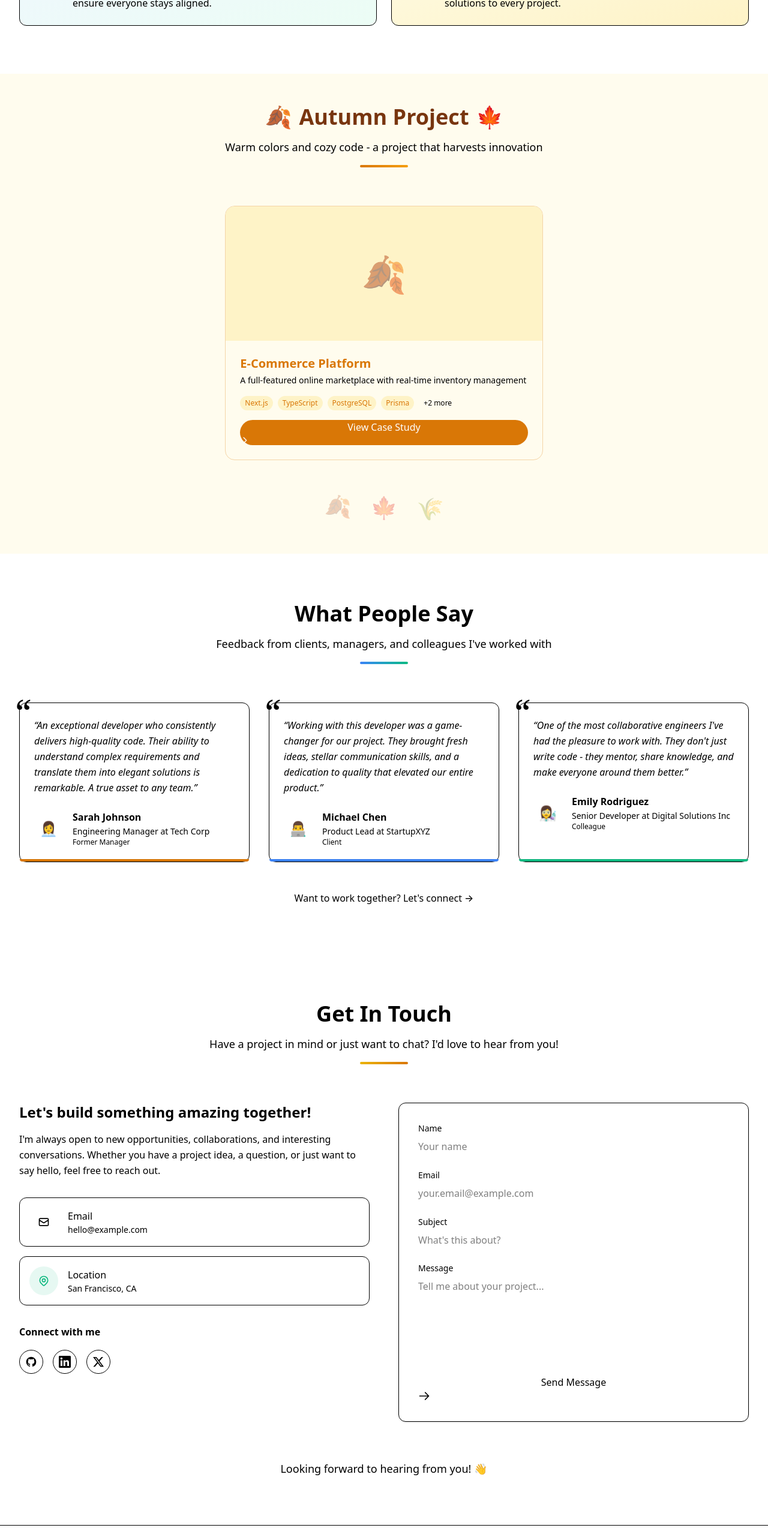
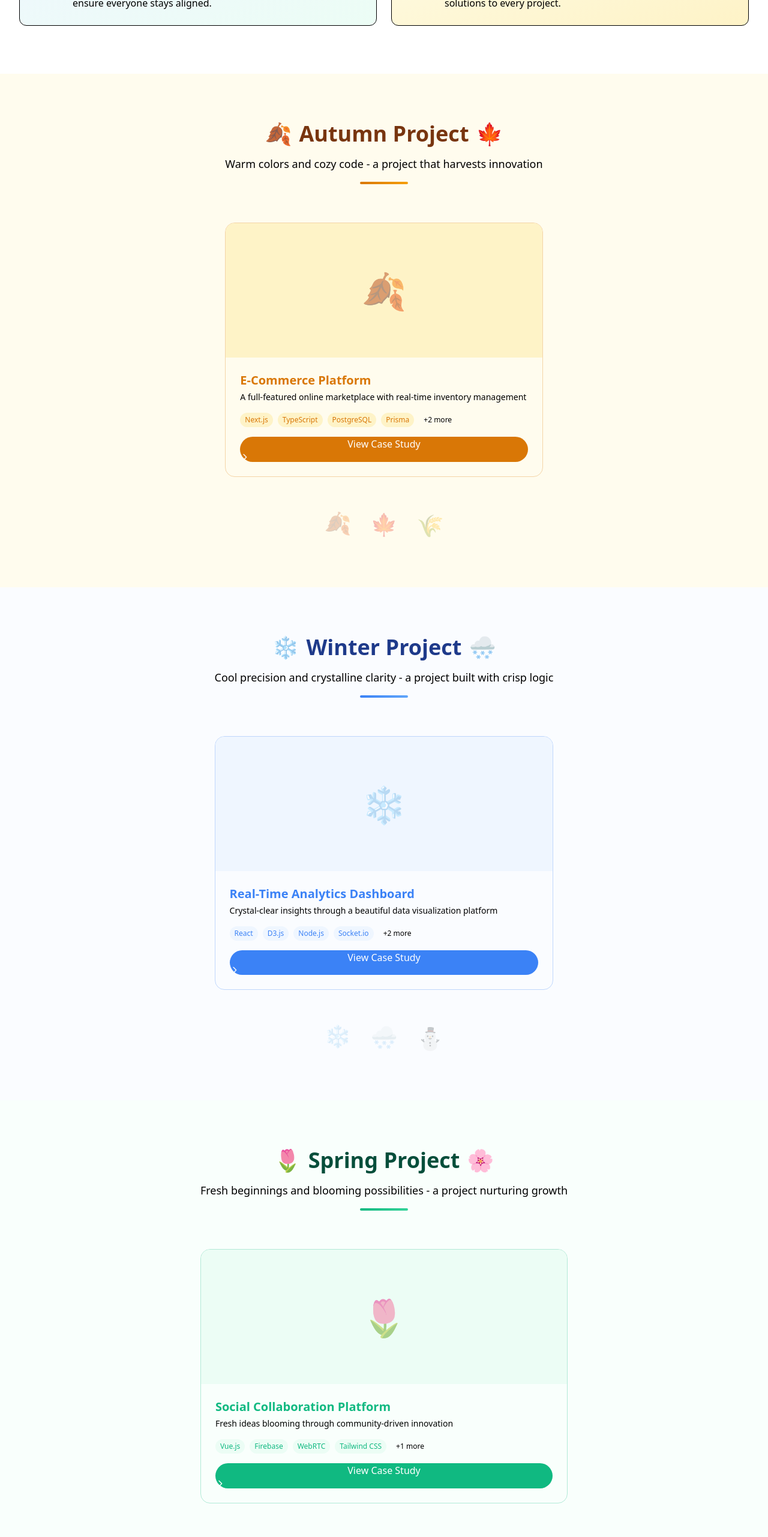
Before and after one commit to ashenafi-dev/four-seasons-portfolio, a Next.js app: page / in a window 1280 px wide. Shown: the part 6040-8602 px from the top of the page at 60% size. Built offline with nearby package versions, Linux system fonts and the light colour scheme.

Commit message:
Fix works sections to flow with page content instead of contained scroll
Co-authored-by: ashenafi-dev <125463833+ashenafi-dev@users.noreply.github.com>

```diff
--- a/src/app/page.tsx
+++ b/src/app/page.tsx
@@ -63,13 +63,11 @@ export default function Home() {
         <Skills />
         <Process />
 
-        {/* Project Sections with Scroll Snap */}
-        <div className="h-screen overflow-y-scroll snap-y snap-mandatory">
-          <ProjectAutumn onOpenCaseStudy={() => openCaseStudy(autumnProject, "autumn")} />
-          <ProjectWinter onOpenCaseStudy={() => openCaseStudy(winterProject, "winter")} />
-          <ProjectSpring onOpenCaseStudy={() => openCaseStudy(springProject, "spring")} />
-          <ProjectSummer onOpenCaseStudy={() => openCaseStudy(summerProject, "summer")} />
-        </div>
+        {/* Project Sections - flowing with content, snap on scroll */}
+        <ProjectAutumn onOpenCaseStudy={() => openCaseStudy(autumnProject, "autumn")} />
+        <ProjectWinter onOpenCaseStudy={() => openCaseStudy(winterProject, "winter")} />
+        <ProjectSpring onOpenCaseStudy={() => openCaseStudy(springProject, "spring")} />
+        <ProjectSummer onOpenCaseStudy={() => openCaseStudy(summerProject, "summer")} />
 
         <Testimonials />
         <Contact />
--- a/src/components/sections/ProjectAutumn.tsx
+++ b/src/components/sections/ProjectAutumn.tsx
@@ -28,7 +28,7 @@ interface ProjectAutumnProps {
 
 export default function ProjectAutumn({ onOpenCaseStudy }: ProjectAutumnProps) {
   return (
-    <section id="autumn" className="h-dvh py-20 bg-autumn-bg/30 seasonal-transition flex items-center snap-start">
+    <section id="autumn" className="min-h-screen py-20 bg-autumn-bg/30 seasonal-transition flex items-center snap-start scroll-mt-16">
       <div className="max-w-7xl mx-auto px-4 sm:px-6 lg:px-8">
         {/* Section Header */}
         <div className="text-center mb-16">
--- a/src/components/sections/ProjectSpring.tsx
+++ b/src/components/sections/ProjectSpring.tsx
@@ -28,7 +28,7 @@ interface ProjectSpringProps {
 
 export default function ProjectSpring({ onOpenCaseStudy }: ProjectSpringProps) {
   return (
-    <section id="spring" className="h-dvh py-20 bg-spring-bg/30 seasonal-transition flex items-center snap-start">
+    <section id="spring" className="min-h-screen py-20 bg-spring-bg/30 seasonal-transition flex items-center snap-start scroll-mt-16">
       <div className="max-w-7xl mx-auto px-4 sm:px-6 lg:px-8">
         {/* Section Header */}
         <div className="text-center mb-16">
--- a/src/components/sections/ProjectSummer.tsx
+++ b/src/components/sections/ProjectSummer.tsx
@@ -28,7 +28,7 @@ interface ProjectSummerProps {
 
 export default function ProjectSummer({ onOpenCaseStudy }: ProjectSummerProps) {
   return (
-    <section id="summer" className="h-dvh py-20 bg-summer-bg/30 seasonal-transition flex items-center snap-start">
+    <section id="summer" className="min-h-screen py-20 bg-summer-bg/30 seasonal-transition flex items-center snap-start scroll-mt-16">
       <div className="max-w-7xl mx-auto px-4 sm:px-6 lg:px-8">
         {/* Section Header */}
         <div className="text-center mb-16">
--- a/src/components/sections/ProjectWinter.tsx
+++ b/src/components/sections/ProjectWinter.tsx
@@ -28,7 +28,7 @@ interface ProjectWinterProps {
 
 export default function ProjectWinter({ onOpenCaseStudy }: ProjectWinterProps) {
   return (
-    <section id="winter" className="h-dvh py-20 bg-winter-bg/30 seasonal-transition flex items-center snap-start">
+    <section id="winter" className="min-h-screen py-20 bg-winter-bg/30 seasonal-transition flex items-center snap-start scroll-mt-16">
       <div className="max-w-7xl mx-auto px-4 sm:px-6 lg:px-8">
         {/* Section Header */}
         <div className="text-center mb-16">
```
